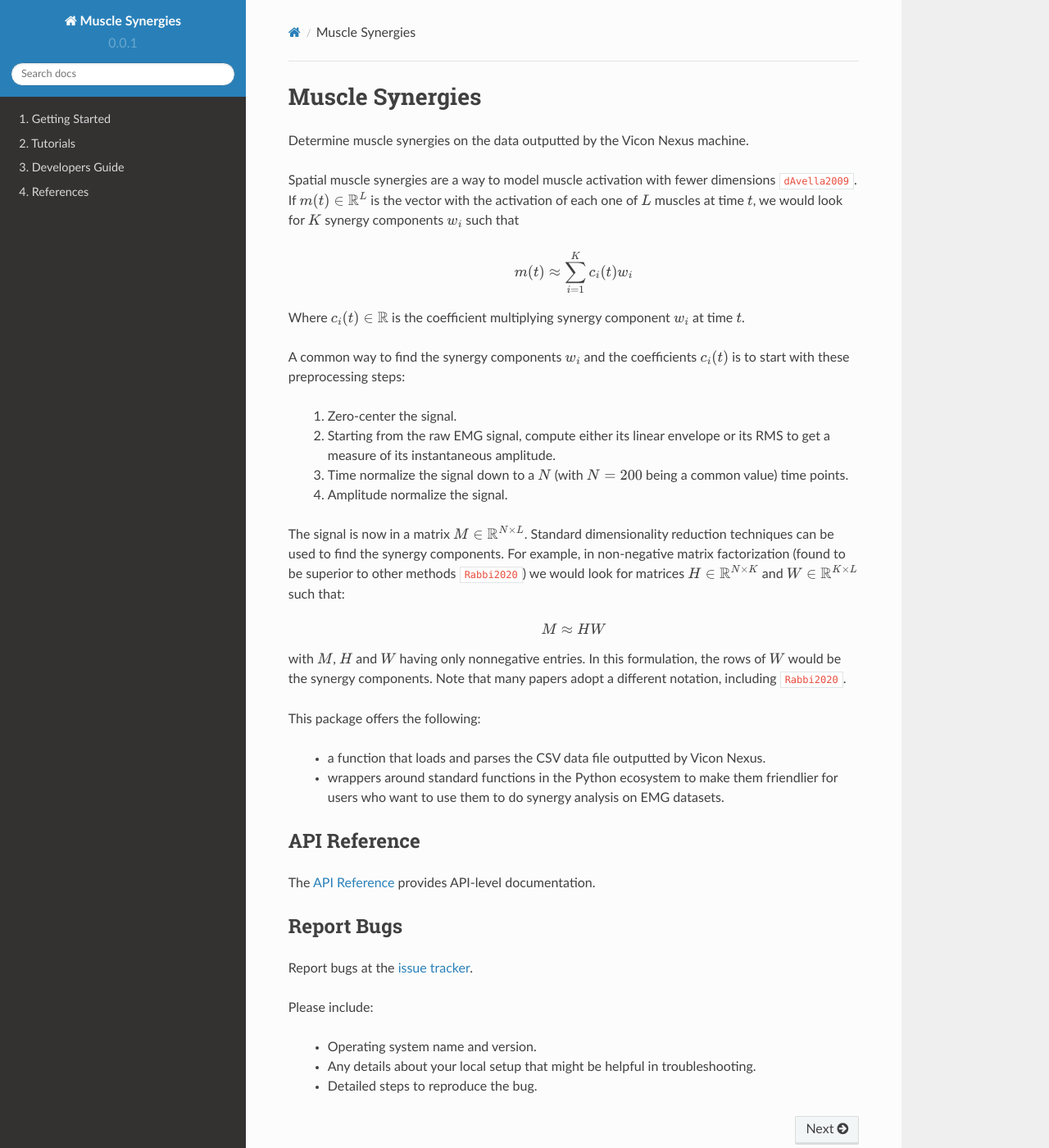
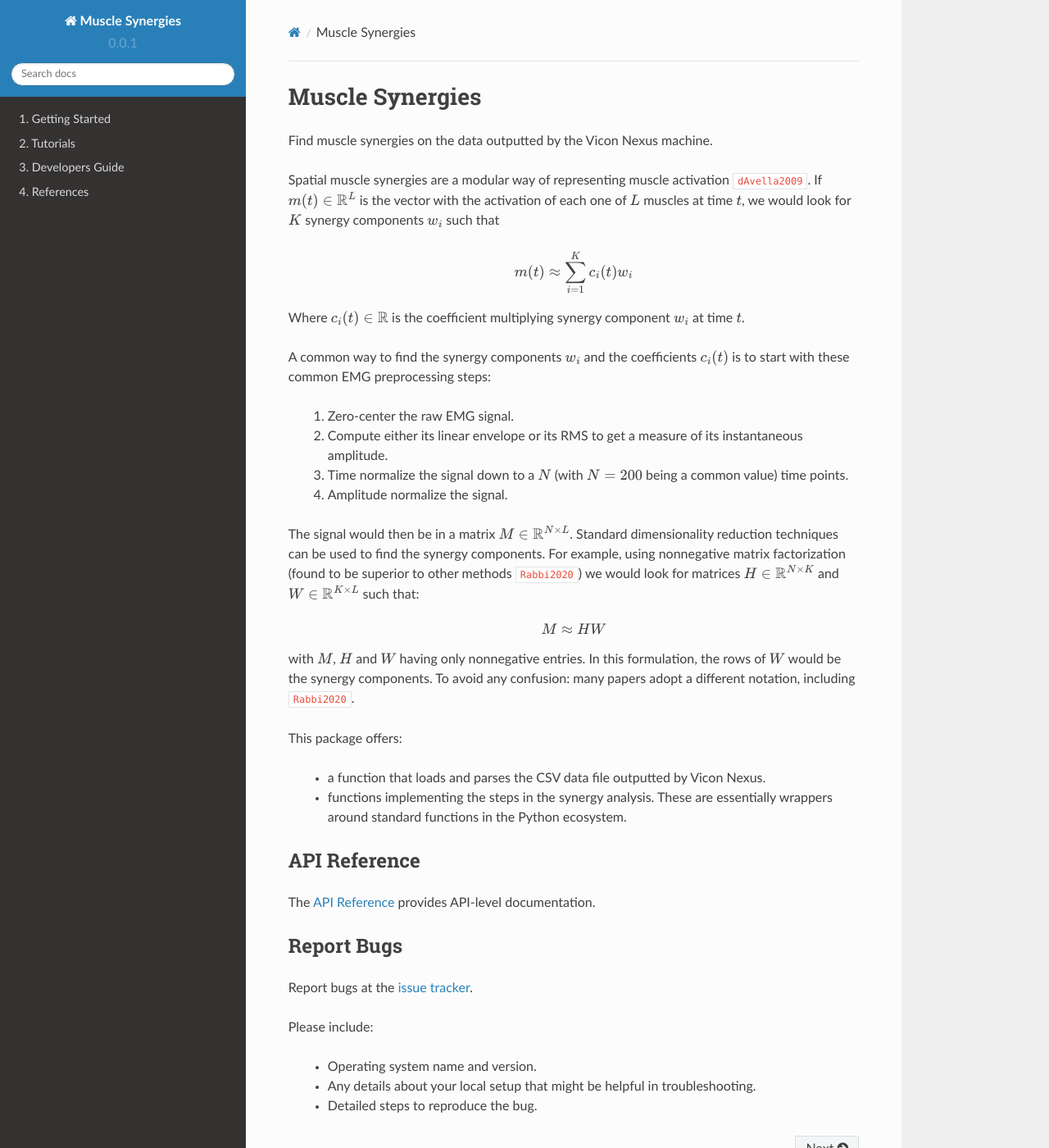
Before and after one commit to elvis-sik/muscle_synergies, a Sphinx documentation site: the page built from docs/source/index.rst, in a window 1280 px wide and 1400 px high. Shown: the whole window at 82% size. Built offline with Sphinx 7.4.7 and the Read the Docs theme 2.0.0, drawn with Linux system fonts in a browser that asks for light colours; pages that are not in the unit, such as notebooks, are missing from menus; cross-references to code outside the pages are shown as plain code.

Commit message:
Change wording of main page of docs

```diff
--- a/docs/source/index.rst
+++ b/docs/source/index.rst
@@ -1,7 +1,7 @@
 Muscle Synergies
 ################
 
-Determine muscle synergies on the data outputted by the Vicon Nexus machine.
+Find muscle synergies on the data outputted by the Vicon Nexus machine.
 
 .. toctree::
    :maxdepth: 2
@@ -14,29 +14,29 @@ Determine muscle synergies on the data outputted by the Vicon Nexus machine.
    dev/index
    references/index
 
-Spatial muscle synergies are a way to model muscle activation with fewer dimensions :cite:p:`dAvella2009`. If :math:`m(t) \in \mathbb R^L` is the vector with the activation of each one of :math:`L` muscles at time :math:`t`, we would look for :math:`K` synergy components :math:`w_i` such that
+Spatial muscle synergies are a modular way of representing muscle activation :cite:p:`dAvella2009`. If :math:`m(t) \in \mathbb R^L` is the vector with the activation of each one of :math:`L` muscles at time :math:`t`, we would look for :math:`K` synergy components :math:`w_i` such that
 
 .. math:: m(t) \approx \sum_{i = 1}^K c_i(t) w_i
 
 Where :math:`c_i(t) \in \mathbb R` is the coefficient multiplying synergy component :math:`w_i` at time :math:`t`.
 
-A common way to find the synergy components :math:`w_i` and the coefficients :math:`c_i(t)` is to start with these preprocessing steps:
+A common way to find the synergy components :math:`w_i` and the coefficients :math:`c_i(t)` is to start with these common EMG preprocessing steps:
 
-  1. Zero-center the signal.
-  2. Starting from the raw EMG signal, compute either its linear envelope or its RMS to get a measure of its instantaneous amplitude.
+  1. Zero-center the raw EMG signal.
+  2. Compute either its linear envelope or its RMS to get a measure of its instantaneous amplitude.
   3. Time normalize the signal down to a :math:`N` (with :math:`N = 200` being a common value) time points.
   4. Amplitude normalize the signal.
 
-The signal is now in a matrix :math:`M \in \mathbb R^{N \times L}`. Standard dimensionality reduction techniques can be used to find the synergy components. For example, in non-negative matrix factorization (found to be superior to other methods :cite:p:`Rabbi2020`) we would look for matrices :math:`H \in \mathbb R^{N \times K}` and :math:`W \in \mathbb R^{K \times L}` such that:
+The signal would then be in a matrix :math:`M \in \mathbb R^{N \times L}`. Standard dimensionality reduction techniques can be used to find the synergy components. For example, using nonnegative matrix factorization (found to be superior to other methods :cite:p:`Rabbi2020`) we would look for matrices :math:`H \in \mathbb R^{N \times K}` and :math:`W \in \mathbb R^{K \times L}` such that:
 
 .. math:: M \approx H W
 
-with :math:`M`, :math:`H` and :math:`W` having only nonnegative entries. In this formulation, the rows of :math:`W` would be the synergy components. Note that many papers adopt a different notation, including :cite:t:`Rabbi2020`.
+with :math:`M`, :math:`H` and :math:`W` having only nonnegative entries. In this formulation, the rows of :math:`W` would be the synergy components. To avoid any confusion: many papers adopt a different notation, including :cite:t:`Rabbi2020`.
 
-This package offers the following:
+This package offers:
 
   + a function that loads and parses the CSV data file outputted by Vicon Nexus.
-  + wrappers around standard functions in the Python ecosystem to make them friendlier for users who want to use them to do synergy analysis on EMG datasets.
+  + functions implementing the steps in the synergy analysis. These are essentially wrappers around standard functions in the Python ecosystem.
 
 .. _api-reference-label:
 
```
